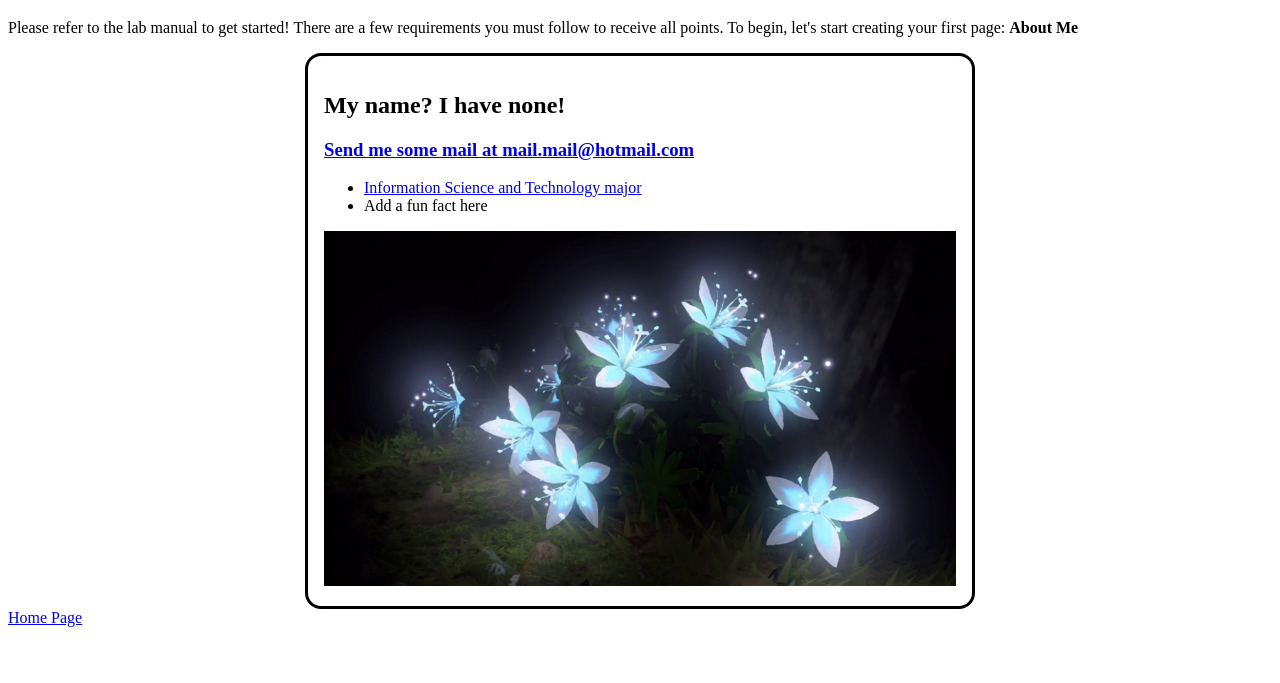
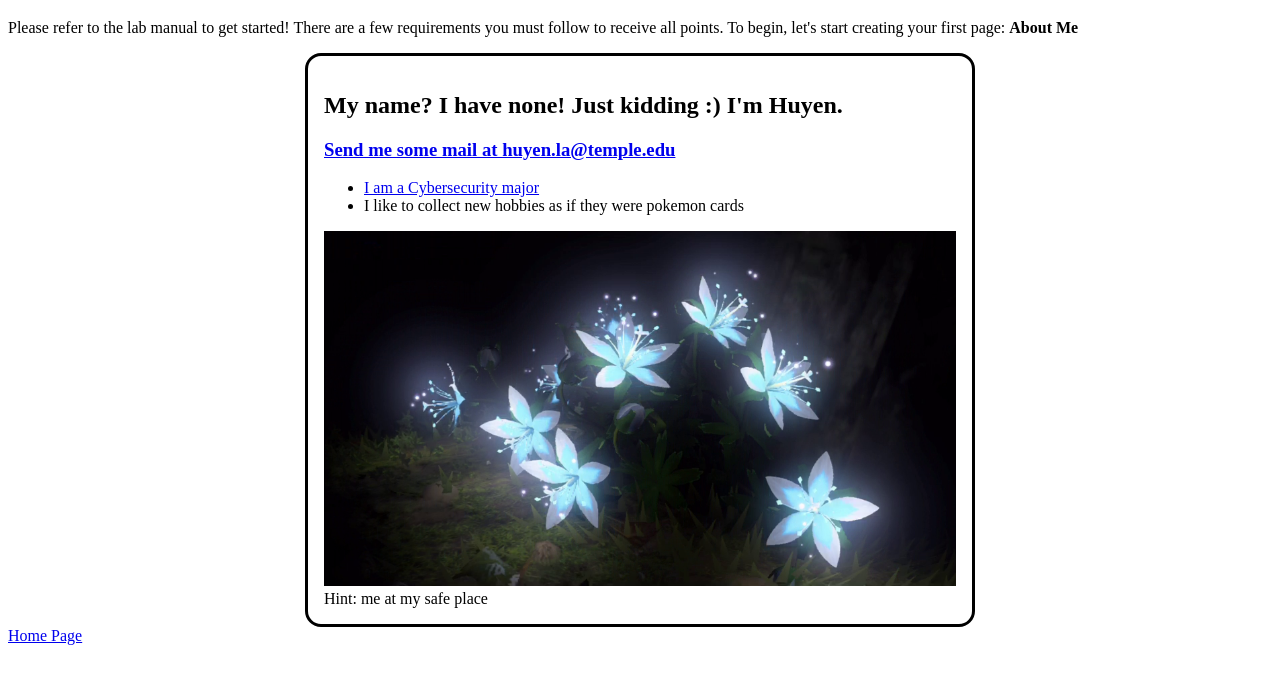
Before and after one commit to huyenlaa/CIS2229_Lab1, a plain HTML site: page index.html in a window 1280 px wide. Shown: the part 61-744 px from the top of the page. Drawn offline with Linux system fonts and the light colour scheme.

Commit message:
Update index.html

```diff
--- a/index.html
+++ b/index.html
@@ -6,7 +6,7 @@
     <meta name="viewport" content="width=device-width, initial-scale=1.0">
 
     <!-- Change the title tag. This is the title for the webpage's tab -->
-    <title>Lab 1 [Your Name]</title>
+    <title>Lab 1 [Huyen La]</title>
 
     <!-- We are going to add styling using the external styling method -->
     <link rel="stylesheet" href="/styles/index.css">
@@ -25,24 +25,25 @@
     <!-- Start of About Me Section  -->
     <div id="profileCard">
         <!-- Step 1: Add the contents required for your About Me page. The first requirement has been partially done for you -->
-        <h2>My name? I have none!</h2>
+        <h2>My name? I have none!
+            Just kidding :) I'm Huyen.</h2>
 
         <!-- Step 2: Add your TU email here -->
         <div id="email_info">
-            <h3><a href="mailto:tuq23078@temple.edu">Send me some mail at mail.mail@hotmail.com</a></h3>
+            <h3><a href="mailto:tup07308@temple.edu">Send me some mail at huyen.la@temple.edu</a></h3>
         </div>
 
         <!-- Step 3: Add 3 things about you: Fun Fact, Major/Minors and Where you are from -->
         <!-- Note: An unordered list has been created for you below with the Major already populated -->
         <ul id="fun_facts">
             <li> <a target="_blank"
-                    href="https://www.temple.edu/academics/degree-programs/information-science-and-technology-major-st-ist-bs">
-                    Information Science and Technology major
+                    href="https://www.temple.edu/academics/degree-programs/cybersecurity-major-st-cybr-bs">
+                    I am a Cybersecurity major
                 </a>
             </li>
 
             <!-- Add the next list item tag to add another fact about yourself -->
-            <li>Add a fun fact here</li>
+            <li>I like to collect new hobbies as if they were pokemon cards</li>
         </ul>
 
         <!-- Here is a set of links that are connected to images. You can change or delete this image!->
@@ -56,6 +57,7 @@
 
         <!-- Step 4: Think of a username and password to use later in the lab. Create hints for them here -->
         <div class="secret_hints">
+            Hint: me at my safe place
         </div>
 
     </div>
```
